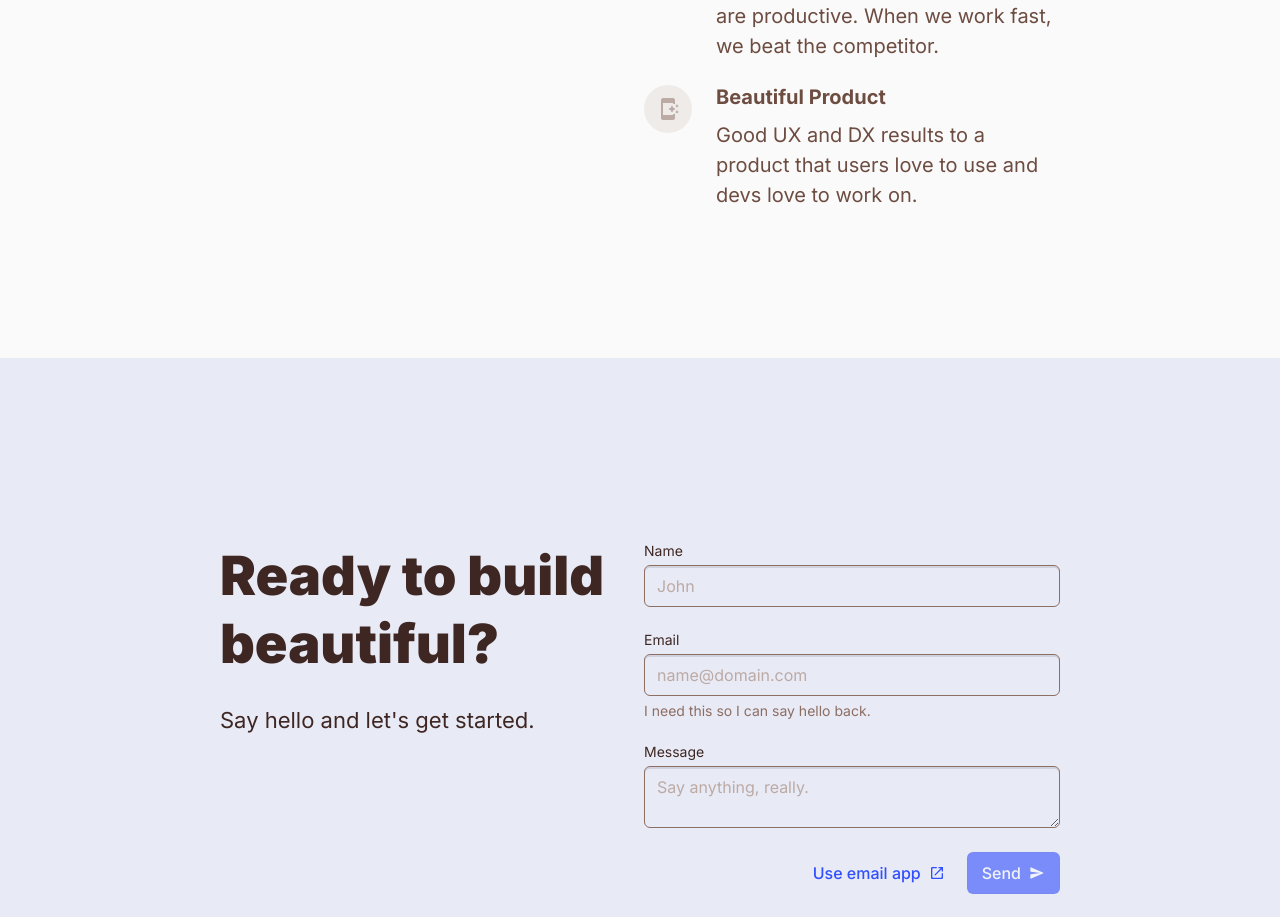
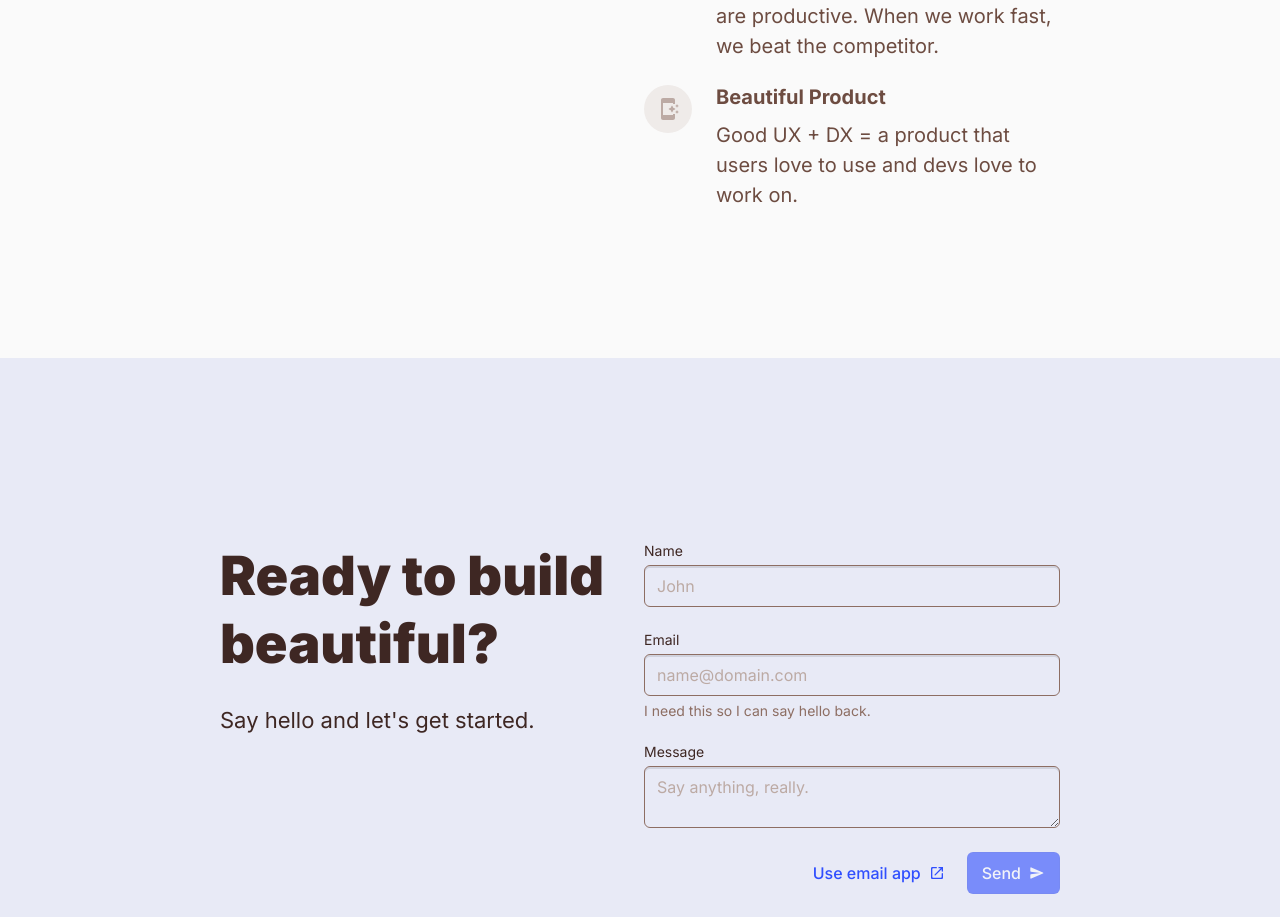
Before and after one commit to joeltumambo/joeltumambo.com, a Next.js app: page / in a window 1280 px wide. Shown: the part 1082-1999 px from the top of the page. Built offline with nearby package versions, Linux system fonts and the light colour scheme.

Commit message:
Change copywriting

```diff
--- a/page-components/BeautySection.tsx
+++ b/page-components/BeautySection.tsx
@@ -77,7 +77,7 @@ const statements: StatementProps[] = [
   {
     icon: "app_shortcut",
     title: "Beautiful Product",
-    body: `Good UX and DX results to a product that users love to use and devs love to work on.`,
+    body: `Good UX + DX = a product that users love to use and devs love to work on.`,
   },
 ];
 
```
